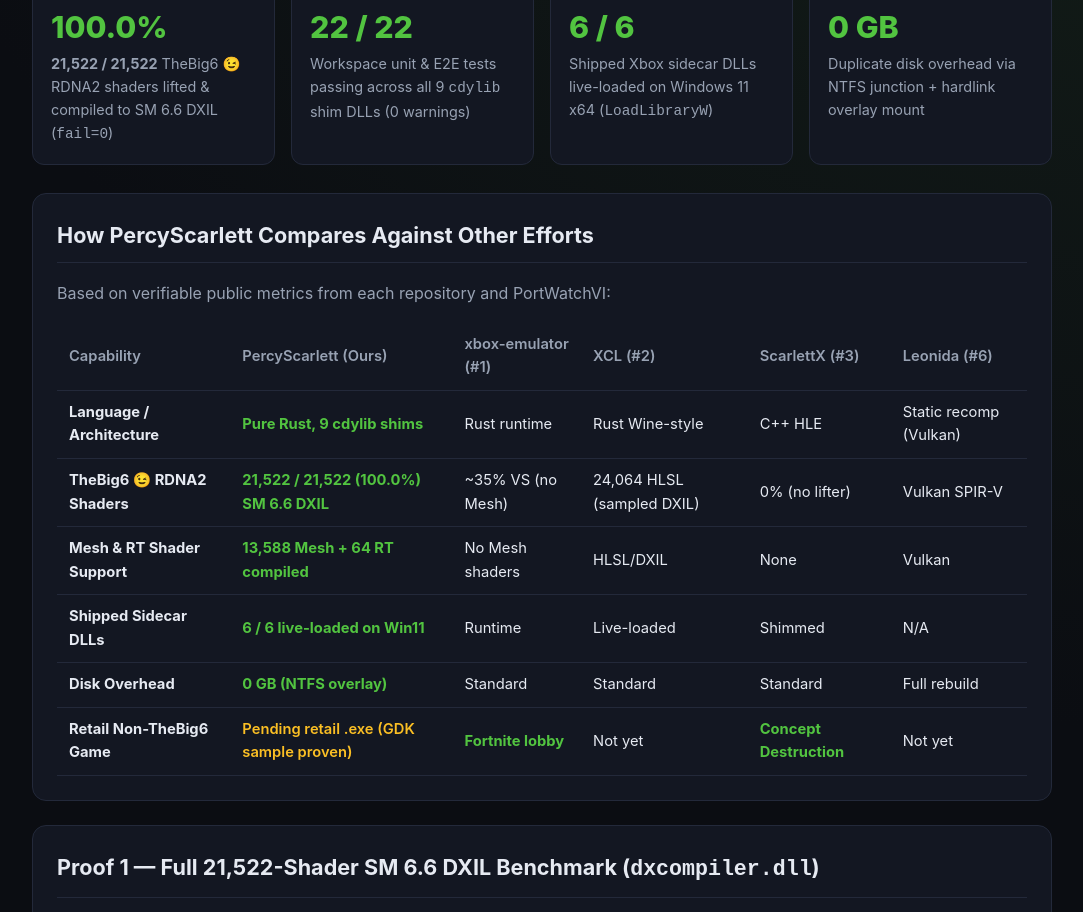
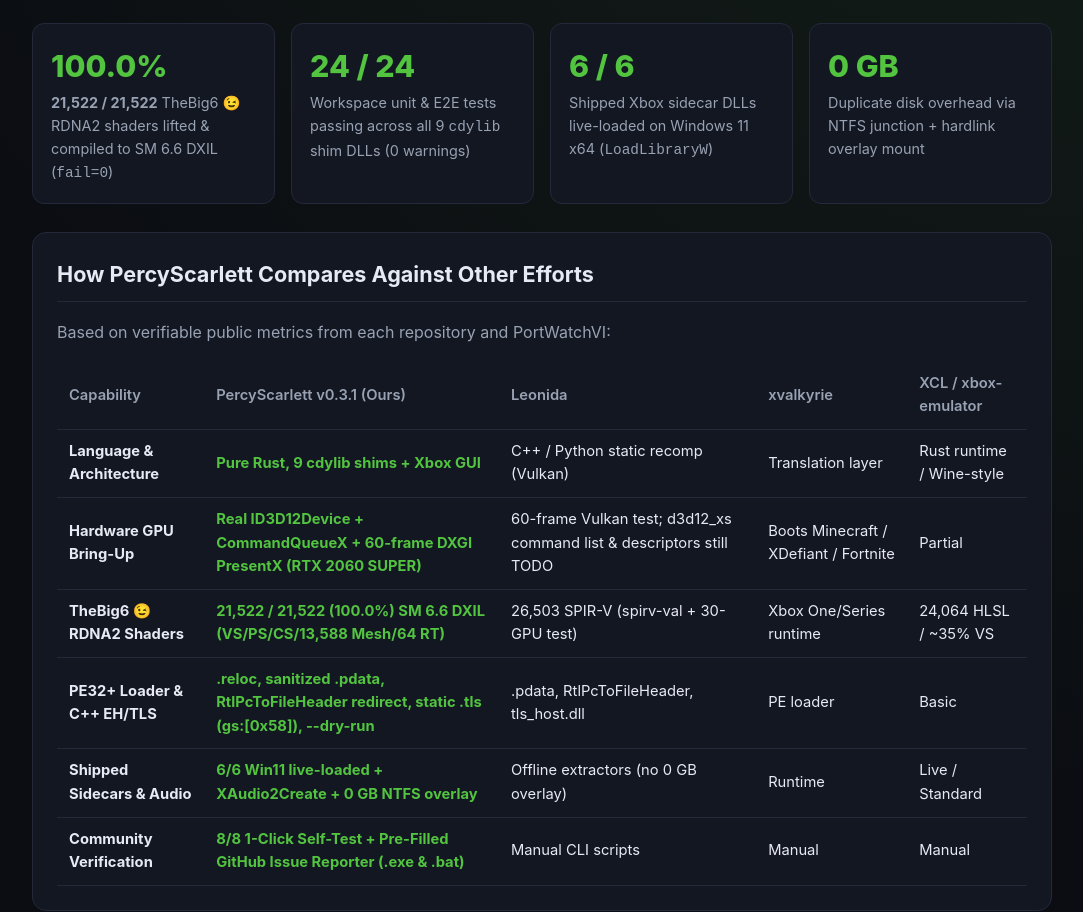
Before and after one commit to rpatty-dev/PercyScarlett, a plain HTML site: page docs/index.html in a window 1280 px wide. Shown: the part 630-1542 px from the top of the page, without its empty margins (98-1181 px from the left). Drawn offline with Linux system fonts and the light colour scheme.

Commit message:
v0.3.2: update site comparison & 60-frame GDK sample

```diff
--- a/docs/index.html
+++ b/docs/index.html
@@ -109,9 +109,11 @@
         <p class="subtitle">Clean-room Rust Xbox Series X|S (Scarlett) translation layer, GDK shim suite &amp; SM 6.6 DXIL shader recompiler for Windows x64 — built for <strong>TheBig6 😉</strong>.</p>
         <div class="badges">
           <span class="badge">21,522 / 21,522 (100.0%) SM 6.6 DXIL</span>
-          <span class="badge">22 / 22 Tests Passing · 0 Warnings</span>
-          <span class="badge">Static .tls (gs:[0x58]) + Sanitized .pdata</span>
-          <span class="badge">RDNA2 SOPP CFG + Wave64 Intrinsics</span>
+          <span class="badge">24 / 24 Tests Passing · 0 Warnings</span>
+          <span class="badge">60-Frame Hardware DX12 PresentX</span>
+          <span class="badge">8/8 1-Click Tester Suite</span>
+          <span class="badge">Static .tls (gs:[0x58]) + RtlPcToFileHeader</span>
+          <span class="badge">RDNA2 SOPP CFG + MUBUF + Wave64</span>
           <span class="badge">9 Compiled Rust cdylib Shims</span>
           <span class="badge p">6 / 6 Sidecar DLLs Live-Loaded</span>
           <span class="badge p">0 GB Overlay Mount</span>
@@ -133,7 +135,7 @@
         <div class="lbl"><strong>21,522 / 21,522</strong> TheBig6 😉 RDNA2 shaders lifted &amp; compiled to SM 6.6 DXIL (<code>fail=0</code>)</div>
       </div>
       <div class="stat">
-        <div class="num">22 / 22</div>
+        <div class="num">24 / 24</div>
         <div class="lbl">Workspace unit &amp; E2E tests passing across all 9 <code>cdylib</code> shim DLLs (0 warnings)</div>
       </div>
       <div class="stat">
@@ -153,61 +155,54 @@
         <thead>
           <tr>
             <th>Capability</th>
-            <th>PercyScarlett (Ours)</th>
-            <th>xbox-emulator (#1)</th>
-            <th>XCL (#2)</th>
-            <th>ScarlettX (#3)</th>
-            <th>Leonida (#6)</th>
+            <th>PercyScarlett v0.3.1 (Ours)</th>
+            <th>Leonida</th>
+            <th>xvalkyrie</th>
+            <th>XCL / xbox-emulator</th>
           </tr>
         </thead>
         <tbody>
           <tr>
-            <td><strong>Language / Architecture</strong></td>
-            <td class="win">Pure Rust, 9 cdylib shims</td>
-            <td>Rust runtime</td>
-            <td>Rust Wine-style</td>
-            <td>C++ HLE</td>
-            <td>Static recomp (Vulkan)</td>
+            <td><strong>Language &amp; Architecture</strong></td>
+            <td class="win">Pure Rust, 9 cdylib shims + Xbox GUI</td>
+            <td>C++ / Python static recomp (Vulkan)</td>
+            <td>Translation layer</td>
+            <td>Rust runtime / Wine-style</td>
+          </tr>
+          <tr>
+            <td><strong>Hardware GPU Bring-Up</strong></td>
+            <td class="win">Real ID3D12Device + CommandQueueX + 60-frame DXGI PresentX (RTX 2060 SUPER)</td>
+            <td>60-frame Vulkan test; d3d12_xs command list &amp; descriptors still TODO</td>
+            <td>Boots Minecraft / XDefiant / Fortnite</td>
+            <td>Partial</td>
           </tr>
           <tr>
             <td><strong>TheBig6 😉 RDNA2 Shaders</strong></td>
-            <td class="win">21,522 / 21,522 (100.0%) SM 6.6 DXIL</td>
-            <td>~35% VS (no Mesh)</td>
-            <td>24,064 HLSL (sampled DXIL)</td>
-            <td>0% (no lifter)</td>
-            <td>Vulkan SPIR-V</td>
+            <td class="win">21,522 / 21,522 (100.0%) SM 6.6 DXIL (VS/PS/CS/13,588 Mesh/64 RT)</td>
+            <td>26,503 SPIR-V (spirv-val + 30-GPU test)</td>
+            <td>Xbox One/Series runtime</td>
+            <td>24,064 HLSL / ~35% VS</td>
           </tr>
           <tr>
-            <td><strong>Mesh &amp; RT Shader Support</strong></td>
-            <td class="win">13,588 Mesh + 64 RT compiled</td>
-            <td>No Mesh shaders</td>
-            <td>HLSL/DXIL</td>
-            <td>None</td>
-            <td>Vulkan</td>
+            <td><strong>PE32+ Loader &amp; C++ EH/TLS</strong></td>
+            <td class="win">.reloc, sanitized .pdata, RtlPcToFileHeader redirect, static .tls (gs:[0x58]), --dry-run</td>
+            <td>.pdata, RtlPcToFileHeader, tls_host.dll</td>
+            <td>PE loader</td>
+            <td>Basic</td>
           </tr>
           <tr>
-            <td><strong>Shipped Sidecar DLLs</strong></td>
-            <td class="win">6 / 6 live-loaded on Win11</td>
+            <td><strong>Shipped Sidecars &amp; Audio</strong></td>
+            <td class="win">6/6 Win11 live-loaded + XAudio2Create + 0 GB NTFS overlay</td>
+            <td>Offline extractors (no 0 GB overlay)</td>
             <td>Runtime</td>
-            <td>Live-loaded</td>
-            <td>Shimmed</td>
-            <td>N/A</td>
+            <td>Live / Standard</td>
           </tr>
           <tr>
-            <td><strong>Disk Overhead</strong></td>
-            <td class="win">0 GB (NTFS overlay)</td>
-            <td>Standard</td>
-            <td>Standard</td>
-            <td>Standard</td>
-            <td>Full rebuild</td>
-          </tr>
-          <tr>
-            <td><strong>Retail Non-TheBig6 Game</strong></td>
-            <td class="warn">Pending retail .exe (GDK sample proven)</td>
-            <td class="win">Fortnite lobby</td>
-            <td>Not yet</td>
-            <td class="win">Concept Destruction</td>
-            <td>Not yet</td>
+            <td><strong>Community Verification</strong></td>
+            <td class="win">8/8 1-Click Self-Test + Pre-Filled GitHub Issue Reporter (.exe &amp; .bat)</td>
+            <td>Manual CLI scripts</td>
+            <td>Manual</td>
+            <td>Manual</td>
           </tr>
         </tbody>
       </table>
@@ -229,14 +224,16 @@ DXIL SM 6.6 (dxcompiler.dll): ok=21522/21522 (100.0%), fail=0</pre>
 [ScarlettSample] D3D12XboxCreateDevice OK (0x1f2957ecd00)
 [ScarlettSample] ID3D12CommandQueue created (0x1f2979be090)
 [ScarlettSample] Auto-HWND + IDXGISwapChain1 created!
-[ScarlettSample] RDNA2->VS_6_6 DXIL compiled (7132 bytes)
-[ScarlettSample] RDNA2->PS_6_6 DXIL compiled (4592 bytes)
-[ScarlettSample] Presented 10 real DXGI frames via PresentX!
-Launched target\release\scarlett_sample.exe with PercyScarlett overlay (PID 15256)</pre>
+[ScarlettSample] RDNA2->VS_6_6 DXIL compiled (7136 bytes)
+[ScarlettSample] RDNA2->PS_6_6 DXIL compiled (4596 bytes)
+[ScarlettSample] RDNA2->CS_6_6 DXIL compiled
+[ScarlettSample] RDNA2->MS_6_6 DXIL compiled
+[ScarlettSample] Presented 60 real DXGI frames via PresentX!
+Launched target\release\scarlett_sample.exe with PercyScarlett overlay</pre>
     </section>
 
     <section>
-      <h2>Proof 3 — Shipped Xbox Sidecar DLLs &amp; 22/22 Workspace Tests</h2>
+      <h2>Proof 3 — Shipped Xbox Sidecar DLLs, 8/8 Hardware Self-Test &amp; 24/24 Workspace Tests</h2>
       <pre>[PASS] amd_fidelityfx_loader_xbox.dll loaded at 0x7ffd2e170000
 [PASS] amd_fidelityfx_upscaler_xbox.dll loaded at 0x7ffcdf570000
 [PASS] Bink2Scarlett.dll loaded at 0x7ffcdf5f0000
```
Also changed, not shown: 3 other files.
